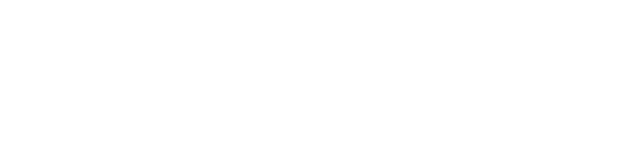
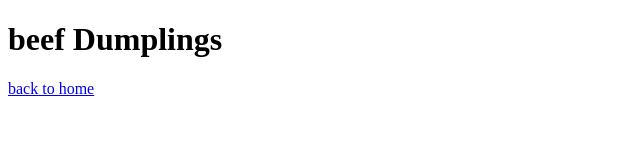
Before and after one commit to RyanAcosta256/odin-recipes, a plain HTML site: page recipes/beef_dumplings.html in a window 1280 px wide. Shown: the whole page, without its empty margins (0-640 px from the left). Drawn offline with Linux system fonts and the light colour scheme.

```diff
--- a/recipes/beef_dumplings.html
+++ b/recipes/beef_dumplings.html
@@ -6,6 +6,7 @@
     <title>Beef dumplings</title>
 </head>
 <body>
-
+    <h1>beef Dumplings</h1>
+    <a href="../index.html"> back to home</a>
 </body>
 </html>
```
Also changed, not shown: recipes/Pork_katsudon.html (+1 -1 lines), recipes/Tiramisu.html (+1 -0 lines), images/Pork Katsudon.png (added), images/Tiramisu.jpg (added), images/beef dumplings.jpg (added).
